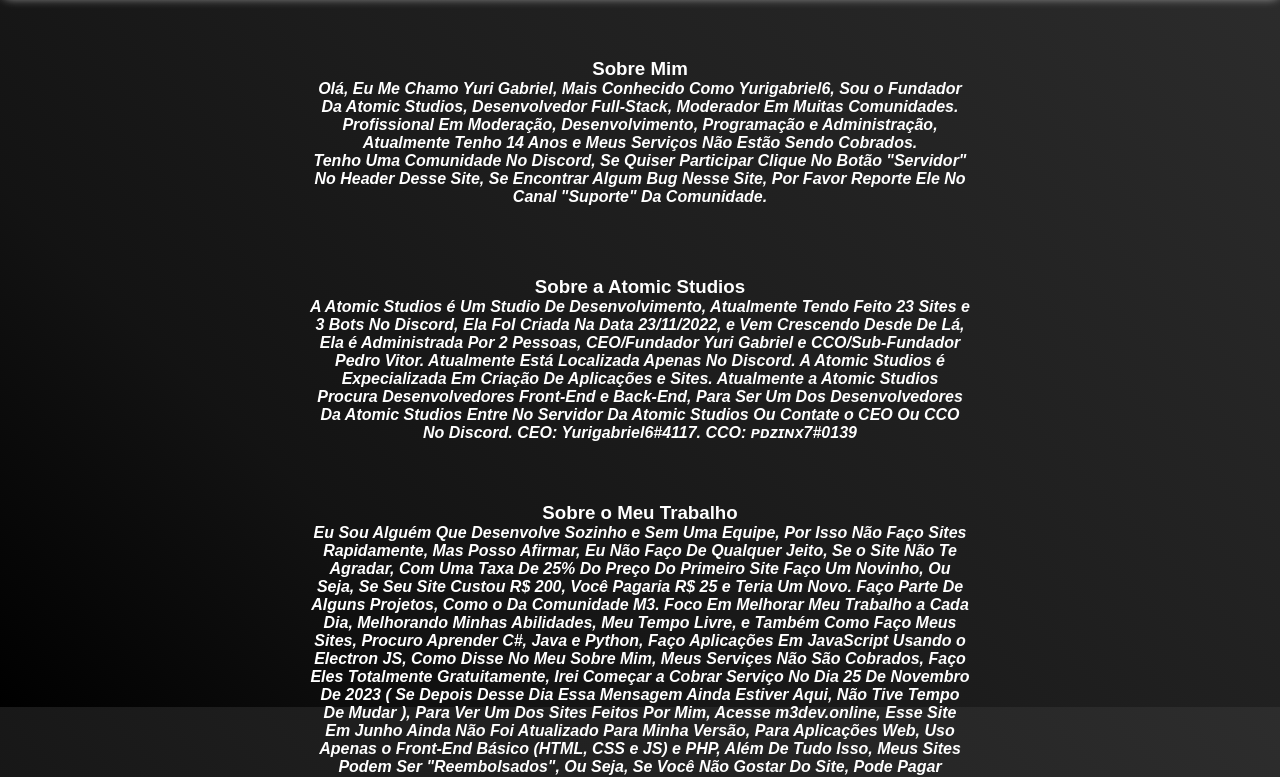
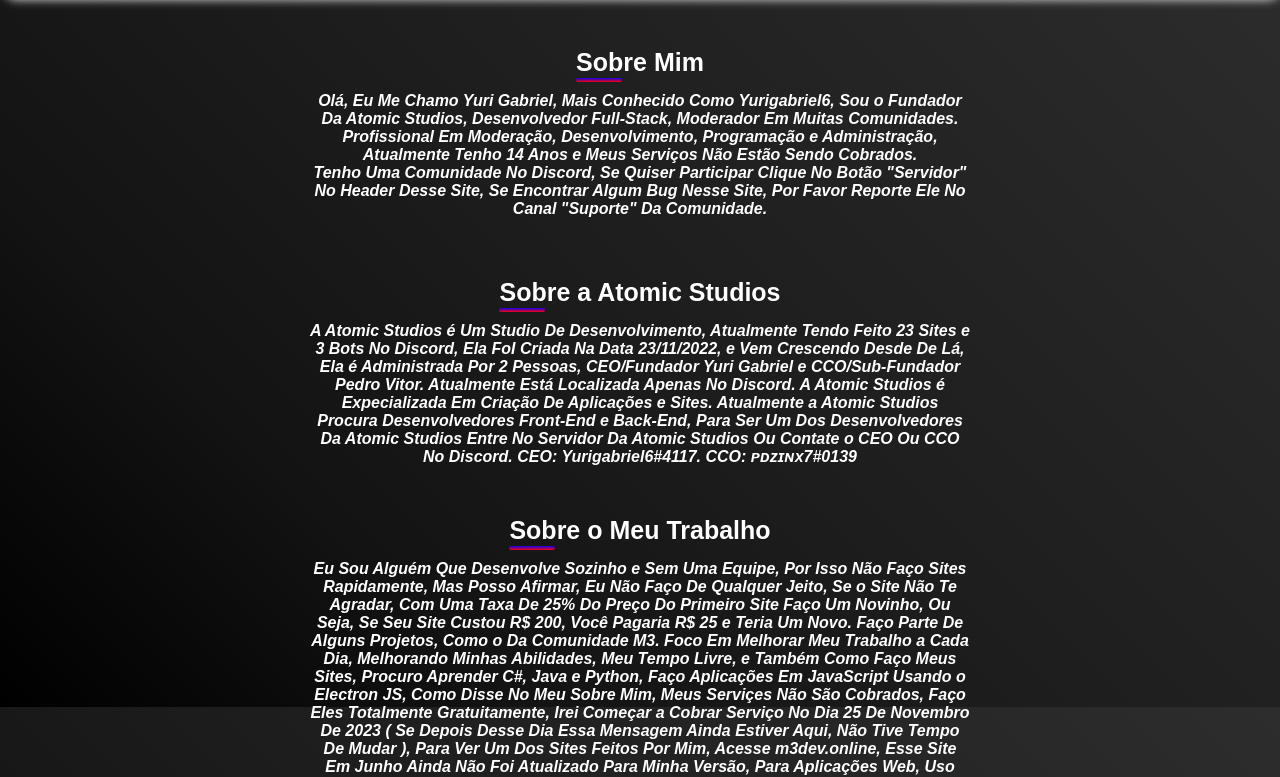
Before and after one commit to Yurigabriel6/yurigabriel6.github.io, a plain HTML site: page sobremim.html in a window 1280 px wide. Shown: the part 93-870 px from the top of the page. Drawn offline with Linux system fonts and the light colour scheme.

Commit message:
Versão 1.5

```diff
--- a/assets/css/contatos.css
+++ b/assets/css/contatos.css
@@ -11,6 +11,7 @@ body {
     font-family: 'Inter', Arial, Helvetica, sans-serif;
     color: #ffffff;
     background-image: linear-gradient(45deg, #000000, #131313, #1d1d1d, #252525, #2d2d2d);
+    overflow: overlay;
     padding-bottom: 100px;
 }
 
@@ -193,6 +194,17 @@ header nav a:active {
     filter: blur(5px);
 }
 
+
+::-webkit-scrollbar {
+    background-color: transparent;
+    width: 5px;
+}
+
+::-webkit-scrollbar-thumb {
+    background-image: linear-gradient(45deg, orange, red, cyan, blue);
+    border-radius: 50px;
+}
+
 @media screen and (max-width: 640px) {
     body {
         overflow-y: auto;
--- a/assets/css/equipe.css
+++ b/assets/css/equipe.css
@@ -9,6 +9,7 @@ body {
     background-repeat: no-repeat;
     background-size: cover;
     font-family: 'Inter', Arial, Helvetica, sans-serif;
+    overflow: overlay;
     color: #ffffff;
     background-image: linear-gradient(45deg, #000000, #131313, #1d1d1d, #252525, #2d2d2d);
 }
@@ -121,6 +122,16 @@ header nav a:active {
 .centro {
     width: max-content;
     margin: auto;
+}
+
+::-webkit-scrollbar {
+    background-color: transparent;
+    width: 5px;
+}
+
+::-webkit-scrollbar-thumb {
+    background-image: linear-gradient(45deg, orange, red, cyan, blue);
+    border-radius: 50px;
 }
 
 @media screen and (max-width: 1024px)  {
--- a/assets/css/sobremim.css
+++ b/assets/css/sobremim.css
@@ -12,8 +12,7 @@ body {
     color: #ffffff;
     background-image: linear-gradient(45deg, #000000, #131313, #1d1d1d, #252525, #2d2d2d);
     overflow: overlay;
-    padding-bottom: 50px;
-    overflow-y: hidden;
+    padding-bottom: 2.5vh;
 }
 
 header {
@@ -85,7 +84,7 @@ header nav a:active {
 section {
     font-family: Arial, 'Inter', Helvetica, sans-serif;
     margin: auto;
-    margin-top: 40px;
+    margin-top: 30px;
     padding: 10px;
     border-radius: 10px;
     width: 700px;
@@ -97,33 +96,79 @@ article {
     padding: 10px;
 }
 
+article > h1 {
+    position: relative;
+    width: max-content;
+    margin: auto;
+    margin-bottom: 15px;
+    font-size: 25px;
+}
+
+.h1bar1, .h1bar2, .h1bar3 {
+    position: absolute;
+    left: 0;
+    bottom: -5px;
+    background-image: linear-gradient(45deg, red, blue);
+    background-size: 1% 4px;
+    width: 46px;
+    height: 4px;
+    border-radius: 50px;
+    transition: width .5s, background-size .7s;
+}
+
+article > h1:hover .h1bar1 {
+    background-size: 100% 4px;
+    width: 100%;
+}
+
+article > h1:hover .h1bar2 {
+    background-size: 100% 4px;
+    width: 100%;
+}
+
+article > h1:hover .h1bar3 {
+    background-size: 100% 4px;
+    width: 100%;
+}
+
 article > p {
     font-weight: 600;
     font-style: italic;
 }
 
 .sobremim {
-    margin-bottom: 50px;
+    margin-bottom: 40px;
 }
 
 .sobreotrabalho {
-    margin-top: 40px;
+    margin-top: 30px;
+    margin-bottom: 0;
 }
 
 .sobremim > p > a {
+    position: relative;
     color: white;
-    background-image: linear-gradient(45deg, red, blue);
-    background-repeat: no-repeat;
-    background-position: center bottom;
-    background-size: 0% 2px;
     text-decoration: none;
     padding-bottom: 1px;
     cursor: pointer;
-    transition: background-size .5s;
 }
 
-.sobremim > p > a:hover {
+.dcpbar {
+    position: absolute;
+    left: 50%;
+    bottom: 0;
+    transform: translate(-50%);
+    background-image: linear-gradient(45deg, red, blue);
+    background-size: 1% 2px;
+    width: 0%;
+    height: 2px;
+    border-radius: 50px;
+    transition: background-size .7s, width .5s;
+}
+
+.sobremim > p > a:hover .dcpbar {
     background-size: 100% 2px;
+    width: 100%;
 }
 
 ::-webkit-scrollbar {
--- a/sobremim.html
+++ b/sobremim.html
@@ -23,15 +23,15 @@
     <main>
         <section>
             <article class="sobremim">
-                <h1>Sobre Mim</h1>
-                <p>Olá, Eu Me Chamo Yuri Gabriel, Mais Conhecido Como Yurigabriel6, Sou o Fundador Da Atomic Studios, Desenvolvedor Full-Stack, Moderador Em Muitas Comunidades. Profissional Em Moderação, Desenvolvimento, Programação e Administração, Atualmente Tenho 14 Anos e Meus Serviços Não Estão Sendo Cobrados. <br> Tenho Uma Comunidade No Discord, Se Quiser Participar Clique No Botão <a href="https://discord.gg/zvqwF6C5gD" target="_blank">"Servidor"</a> No Header Desse Site, Se Encontrar Algum Bug Nesse Site, Por Favor Reporte Ele No Canal "Suporte" Da Comunidade.</p>
+                <h1>Sobre Mim <span class="h1bar1"></span> </h1>
+                <p>Olá, Eu Me Chamo Yuri Gabriel, Mais Conhecido Como Yurigabriel6, Sou o Fundador Da Atomic Studios, Desenvolvedor Full-Stack, Moderador Em Muitas Comunidades. Profissional Em Moderação, Desenvolvimento, Programação e Administração, Atualmente Tenho 14 Anos e Meus Serviços Não Estão Sendo Cobrados. <br> Tenho Uma Comunidade No Discord, Se Quiser Participar Clique No Botão <a href="https://discord.gg/zvqwF6C5gD" target="_blank">"Servidor" <span class="dcpbar"></span> </a> No Header Desse Site, Se Encontrar Algum Bug Nesse Site, Por Favor Reporte Ele No Canal "Suporte" Da Comunidade.</p>
             </article>
             <article class="sobreaatomic">
-                <h1>Sobre a Atomic Studios</h1>
+                <h1>Sobre a Atomic Studios <span class="h1bar2"></span> </h1>
                 <p>A Atomic Studios é Um Studio De Desenvolvimento, Atualmente Tendo Feito 23 Sites e 3 Bots No Discord, Ela FoI Criada Na Data 23/11/2022, e Vem Crescendo Desde De Lá, Ela é Administrada Por 2 Pessoas, CEO/Fundador Yuri Gabriel e CCO/Sub-Fundador Pedro Vitor. Atualmente Está Localizada Apenas No Discord. A Atomic Studios é Expecializada Em Criação De Aplicações e Sites. Atualmente a Atomic Studios Procura Desenvolvedores Front-End e Back-End, Para Ser Um Dos Desenvolvedores Da Atomic Studios Entre No Servidor Da Atomic Studios Ou Contate o CEO Ou CCO No Discord. CEO: Yurigabriel6#4117. CCO: ᴘᴅᴢɪɴx7#0139</p>
             </article>
             <article class="sobreotrabalho">
-                <h1>Sobre o Meu Trabalho</h1>
+                <h1>Sobre o Meu Trabalho <span class="h1bar3"></span> </h1>
                 <p>Eu Sou Alguém Que Desenvolve Sozinho e Sem Uma Equipe, Por Isso Não Faço Sites Rapidamente, Mas Posso Afirmar, Eu Não Faço De Qualquer Jeito, Se o Site Não Te Agradar, Com Uma Taxa De 25% Do Preço Do Primeiro Site Faço Um Novinho, Ou Seja, Se Seu Site Custou R$ 200, Você Pagaria R$ 25 e Teria Um Novo. Faço Parte De Alguns Projetos, Como o Da Comunidade M3. Foco Em Melhorar Meu Trabalho a Cada Dia, Melhorando Minhas Abilidades, Meu Tempo Livre, e Também Como Faço Meus Sites, Procuro Aprender C#, Java e Python, Faço Aplicações Em JavaScript Usando o Electron JS, Como Disse No Meu Sobre Mim, Meus Serviçes Não São Cobrados, Faço Eles Totalmente Gratuitamente, Irei Começar a Cobrar Serviço No Dia 25 De Novembro De 2023 ( Se Depois Desse Dia Essa Mensagem Ainda Estiver Aqui, Não Tive Tempo De Mudar ), Para Ver Um Dos Sites Feitos Por Mim, Acesse m3dev.online, Esse Site Em Junho Ainda Não Foi Atualizado Para Minha Versão, Para Aplicações Web, Uso Apenas o Front-End Básico (HTML, CSS e JS) e PHP, Além De Tudo Isso, Meus Sites Podem Ser "Reembolsados", Ou Seja, Se Você Não Gostar Do Site, Pode Pagar Apenas Metade Do Preço e Não Utilizar Ele, Utilizar Ele Pagando Apenas 50% Afirmando "Reembolso" Ira Dar Todos Os Direitos a Atomic Studios, Assim Fazendo Com Que Nós Possamos Retirar "Seu" Site Do Ar.</p>
             </article>
         </section>
```
Also changed, not shown: assets/css/style.css (+21 -11 lines), equipe.html (+2 -2 lines), indexoff.html (+2 -2 lines).
